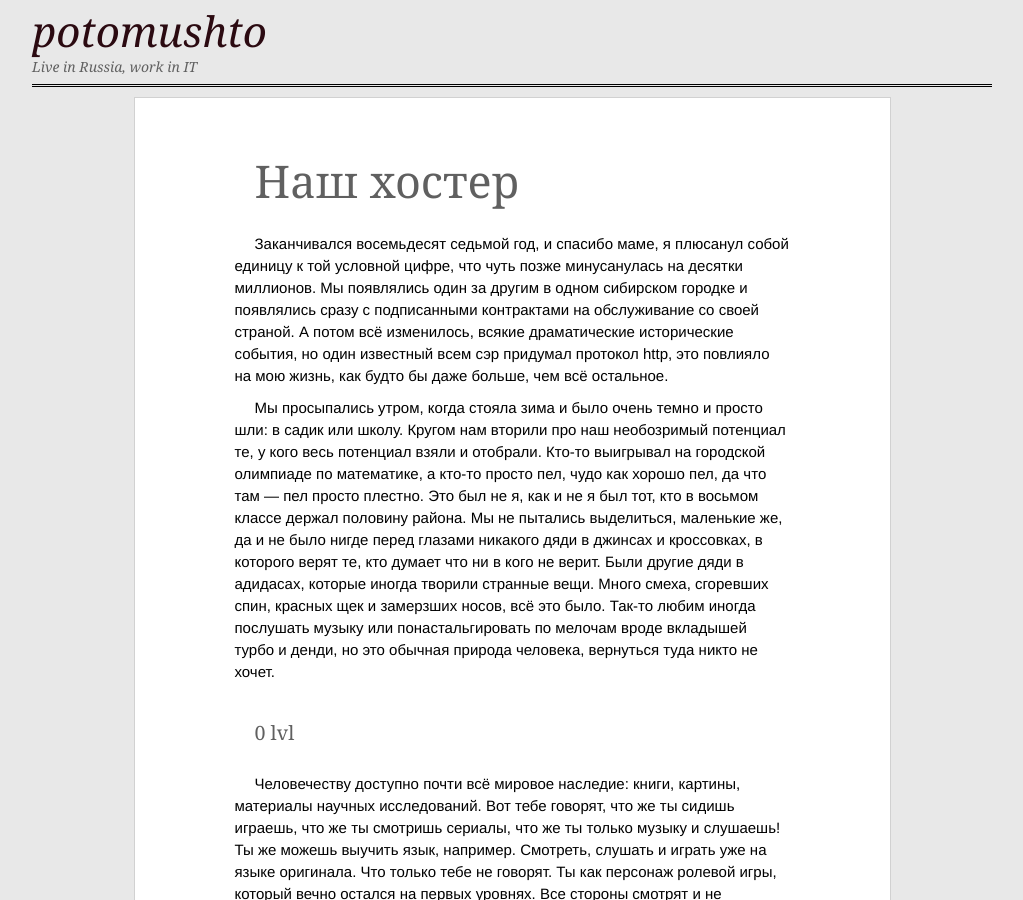
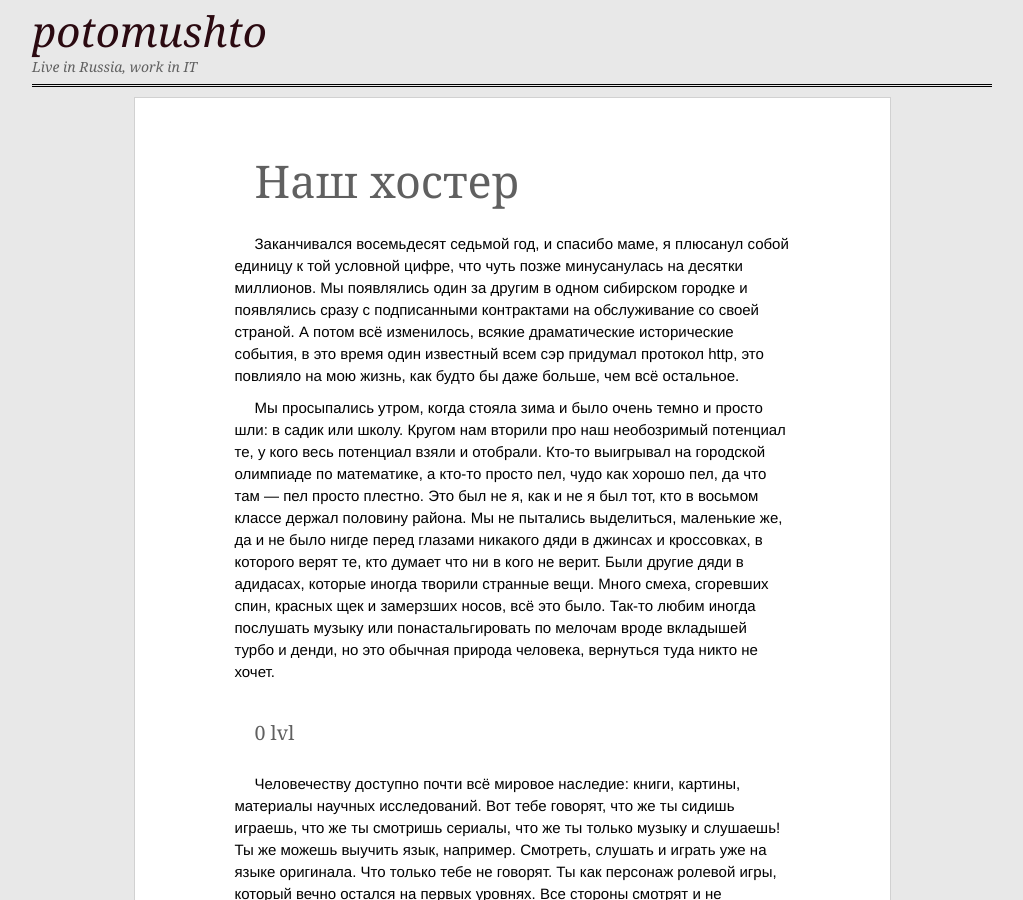
Before and after one commit to ptmt/ptmt.github.com, a Jekyll site: the page built from _posts/2012-10-4-life-as-a-service.md, in a window 1280 px wide and 900 px high. Shown: the whole window, without its empty margins (128-1151 px from the left). Built offline with Jekyll 4.4.1, drawn with Linux system fonts in a browser that asks for light colours; Markdown is read by kramdown in place of the engine named in the settings.

Commit message:
Update _posts/2012-10-4-life-as-a-service.md

```diff
--- a/_posts/2012-10-4-life-as-a-service.md
+++ b/_posts/2012-10-4-life-as-a-service.md
@@ -4,7 +4,7 @@
 ---
 # {{ page.title }}
 
-Заканчивался восемьдесят седьмой год, и спасибо маме, я плюсанул собой единицу к той условной цифре, что чуть позже минусанулась на десятки миллионов. Мы появлялись один за другим в одном сибирском городке и появлялись сразу с подписанными контрактами на обслуживание со своей страной. А потом всё изменилось, всякие драматические исторические события, но один известный всем сэр придумал протокол http, это повлияло на мою жизнь, как будто бы даже больше, чем всё остальное.
+Заканчивался восемьдесят седьмой год, и спасибо маме, я плюсанул собой единицу к той условной цифре, что чуть позже минусанулась на десятки миллионов. Мы появлялись один за другим в одном сибирском городке и появлялись сразу с подписанными контрактами на обслуживание со своей страной. А потом всё изменилось, всякие драматические исторические события, в это время один известный всем сэр придумал протокол http, это повлияло на мою жизнь, как будто бы даже больше, чем всё остальное.
 
 Мы просыпались утром, когда стояла зима и было очень темно и просто шли: в садик или школу. Кругом нам вторили про наш необозримый потенциал те, у кого весь потенциал взяли и отобрали. Кто-то выигрывал на городской  олимпиаде по математике, а кто-то просто пел, чудо как хорошо пел, да что там — пел просто плестно. Это был не я, как и не я был тот, кто в восьмом классе держал половину района. Мы не пытались выделиться, маленькие же, да и не было нигде перед глазами никакого дяди в джинсах и кроссовках, в которого верят те, кто думает что ни в кого не верит. Были другие дяди в адидасах, которые иногда творили странные вещи. Много смеха, сгоревших спин, красных щек и замерзших носов, всё это было. Так-то любим иногда послушать музыку или понастальгировать по мелочам вроде вкладышей турбо и денди, но это обычная природа человека, вернуться туда никто не хочет.
 
```
